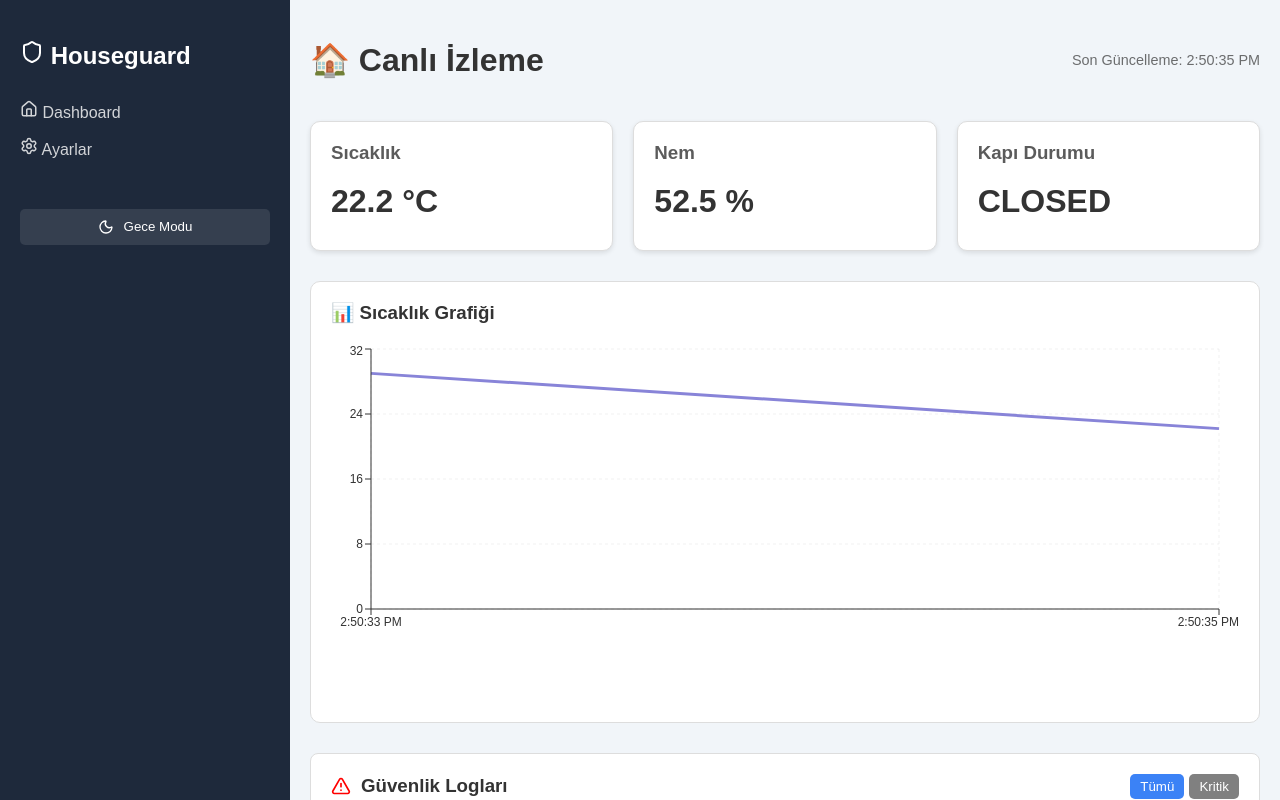
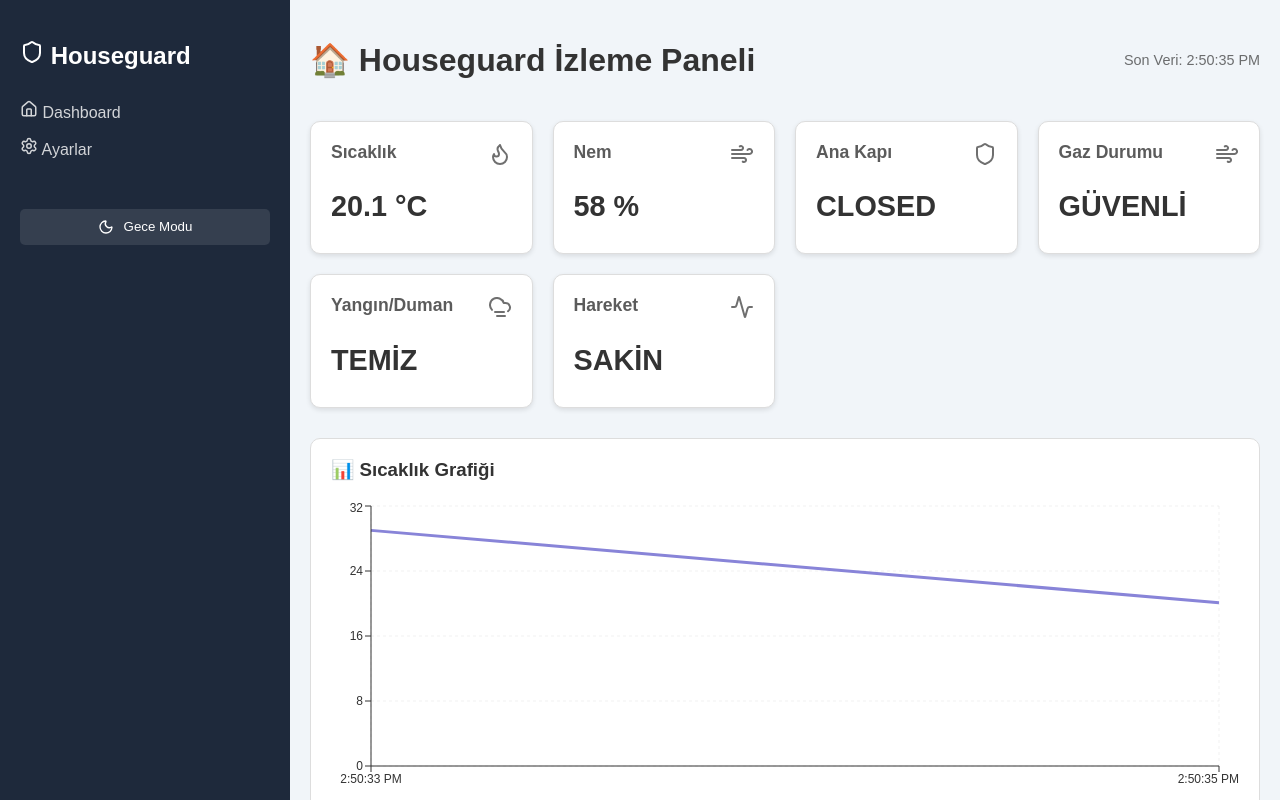
Before and after one commit to HMertly/houseguard-iot, a React (Vite) app: page / in a window 1280 px wide. Shown: the top 800 px of the page. Built offline with nearby package versions, Linux system fonts and the light colour scheme.

Commit message:
salih sprint 5 final

```diff
--- a/src/App.jsx
+++ b/src/App.jsx
@@ -1,14 +1,14 @@
-// src/App.jsx (Final Sürüm)
+// src/App.jsx - (MERT'İN PROJESİYLE TAM UYUMLU FINAL VERSİYON)
 import { LineChart, Line, XAxis, YAxis, CartesianGrid, Tooltip, ResponsiveContainer } from 'recharts';
 import React, { useState } from 'react';
 import { BrowserRouter as Router, Routes, Route, Link } from 'react-router-dom';
 import { SensorProvider, useSensor } from './context/SensorContext';
-import { Shield, Home, Settings, AlertTriangle, Sun, Moon, Download, Flame, Siren } from 'lucide-react';
+// Yeni ikonlar ekledik: Wind (Gaz), CloudFog (Duman), Activity (Hareket)
+import { Shield, Home, Settings, AlertTriangle, Sun, Moon, Download, Flame, Siren, Wind, CloudFog, Activity } from 'lucide-react';
 import { ToastContainer } from 'react-toastify';
 import 'react-toastify/dist/ReactToastify.css';
 
-// ...SensorCard bileşeni aynı...
-const SensorCard = ({ title, value, unit, alert }) => (
+const SensorCard = ({ title, value, unit, alert, icon }) => (
   <div style={{
     border: '1px solid var(--border-color)',
     padding: '20px',
@@ -16,19 +16,24 @@ const SensorCard = ({ title, value, unit, alert }) => (
     backgroundColor: alert ? '#ef4444' : 'var(--card-bg)',
     color: alert ? 'white' : 'var(--text-color)',
     boxShadow: '0 2px 5px rgba(0,0,0,0.1)',
-    transition: '0.3s'
+    transition: '0.3s',
+    display: 'flex',
+    flexDirection: 'column',
+    justifyContent: 'space-between'
   }}>
-    <h3 style={{ marginTop: 0, opacity: 0.8, color: 'inherit' }}>{title}</h3>
-    <h2 style={{ fontSize: '2rem', margin: '10px 0', color: 'inherit' }}>{value} {unit}</h2>
+    <div style={{display:'flex', justifyContent:'space-between', alignItems:'flex-start'}}>
+      <h3 style={{ marginTop: 0, opacity: 0.8, color: 'inherit', fontSize:'1.1rem' }}>{title}</h3>
+      {icon && <div style={{opacity:0.7}}>{icon}</div>}
+    </div>
+    <h2 style={{ fontSize: '1.8rem', margin: '10px 0', color: 'inherit' }}>{value} {unit}</h2>
   </div>
 );
 
-// ...Dashboard bileşeni aynı...
 const Dashboard = () => {
   const { sensorData, alerts, history } = useSensor();
   const [filterType, setFilterType] = useState('ALL');
 
-  if (!sensorData) return <div style={{padding: 20}}>Sistem Başlatılıyor...</div>;
+  if (!sensorData) return <div style={{padding: 20}}>Sistem Sensörlere Bağlanıyor...</div>;
 
   const filteredAlerts = alerts.filter(log => {
     if (filterType === 'ALL') return true;
@@ -38,14 +43,47 @@ const Dashboard = () => {
   return (
     <div style={{ padding: '20px' }}>
       <div style={{display:'flex', justifyContent:'space-between', alignItems:'center'}}>
-        <h1 style={{ color: 'var(--text-color)' }}>🏠 Canlı İzleme</h1>
-        <span style={{fontSize:'0.9rem', opacity:0.7}}>Son Güncelleme: {new Date().toLocaleTimeString()}</span>
+        <h1 style={{ color: 'var(--text-color)' }}>🏠 Houseguard İzleme Paneli</h1>
+        <span style={{fontSize:'0.9rem', opacity:0.7}}>Son Veri: {new Date().toLocaleTimeString()}</span>
       </div>
 
+      {/* SENSÖR KARTLARI (MERT'İN DONANIMINA GÖRE GÜNCELLENDİ) */}
       <div style={{ display: 'grid', gridTemplateColumns: 'repeat(auto-fit, minmax(200px, 1fr))', gap: '20px', marginTop: '20px' }}>
-        <SensorCard title="Sıcaklık" value={sensorData.temperature} unit="°C" />
-        <SensorCard title="Nem" value={sensorData.humidity} unit="%" />
-        <SensorCard title="Kapı Durumu" value={sensorData.door_status} unit="" alert={sensorData.door_status === 'OPEN'} />
+        {/* 1. Sıcaklık */}
+        <SensorCard title="Sıcaklık" value={sensorData.temperature} unit="°C" icon={<Flame size={24}/>} alert={sensorData.temperature > 50} />
+
+        {/* 2. Nem */}
+        <SensorCard title="Nem" value={sensorData.humidity} unit="%" icon={<Wind size={24}/>} />
+
+        {/* 3. Kapı */}
+        <SensorCard title="Ana Kapı" value={sensorData.door_status} unit="" icon={<Shield size={24}/>} alert={sensorData.door_status === 'OPEN'} />
+
+        {/* 4. Gaz Sensörü (YENİ) */}
+        <SensorCard
+          title="Gaz Durumu"
+          value={sensorData.gas_detected ? "KAÇAK VAR!" : "GÜVENLİ"}
+          unit=""
+          icon={<Wind size={24}/>}
+          alert={sensorData.gas_detected === 1}
+        />
+
+        {/* 5. Duman Sensörü (YENİ) */}
+        <SensorCard
+          title="Yangın/Duman"
+          value={sensorData.smoke_detected ? "DUMAN!" : "TEMİZ"}
+          unit=""
+          icon={<CloudFog size={24}/>}
+          alert={sensorData.smoke_detected === 1}
+        />
+
+        {/* 6. Hareket Sensörü (YENİ) */}
+        <SensorCard
+          title="Hareket"
+          value={sensorData.motion_detected ? "HAREKETLİ" : "SAKİN"}
+          unit=""
+          icon={<Activity size={24}/>}
+          alert={sensorData.motion_detected === 1}
+        />
       </div>
 
       <div style={{ marginTop: '30px', background: 'var(--card-bg)', padding: '20px', borderRadius: '10px', minHeight: '400px', border: '1px solid var(--border-color)' }}>
@@ -70,12 +108,14 @@ const Dashboard = () => {
           </h3>
           <div style={{display:'flex', gap:'5px'}}>
              <button onClick={() => setFilterType('ALL')} style={{background: filterType==='ALL'?'#3b82f6':'gray', color:'white', border:'none', padding:'5px 10px', borderRadius:'5px'}}>Tümü</button>
-             <button onClick={() => setFilterType('CRITICAL')} style={{background: filterType==='CRITICAL'?'#ef4444':'gray', color:'white', border:'none', padding:'5px 10px', borderRadius:'5px'}}>Kritik</button>
+             <button onClick={() => setFilterType('FIRE')} style={{background: filterType==='FIRE'?'#ef4444':'gray', color:'white', border:'none', padding:'5px 10px', borderRadius:'5px'}}>Yangın</button>
+             <button onClick={() => setFilterType('SOS')} style={{background: filterType==='SOS'?'#f59e0b':'gray', color:'white', border:'none', padding:'5px 10px', borderRadius:'5px'}}>SOS</button>
           </div>
         </div>
         <div style={{maxHeight: '200px', overflowY: 'auto'}}>
           {filteredAlerts.length === 0 ? <p style={{ opacity: 0.6 }}>Kayıt yok.</p> : filteredAlerts.map((a, i) => (
-            <div key={i} style={{ padding: '8px', borderBottom: '1px solid var(--border-color)', color: a.type === 'CRITICAL' ? 'red' : a.type === 'SOS' ? 'orange' : 'inherit' }}>
+            <div key={i} style={{ padding: '8px', borderBottom: '1px solid var(--border-color)',
+              color: a.type === 'FIRE' || a.type === 'DANGER' ? 'red' : a.type === 'SOS' ? 'orange' : 'inherit' }}>
               <strong>[{a.type}]</strong> {a.time} - {a.msg}
             </div>
           ))}
@@ -85,7 +125,6 @@ const Dashboard = () => {
   );
 };
 
-// SPRINT 5: Yeni Ayarlar Sayfası
 const SettingsPage = () => {
   const { thresholds, updateThresholds, exportCSV, triggerDemo } = useSensor();
   const [tempLimit, setTempLimit] = useState(thresholds.temp);
@@ -102,24 +141,17 @@ const SettingsPage = () => {
         <h3 style={{marginTop:0, color: 'var(--text-color)'}}>Alarm Sınırları</h3>
         <div style={{marginBottom: '15px'}}>
           <label style={{display:'block', marginBottom:'5px', color:'var(--text-color)'}}>Maksimum Sıcaklık (°C):</label>
-          <input
-            type="number"
-            value={tempLimit}
-            onChange={(e) => setTempLimit(e.target.value)}
-            style={{padding:'10px', width:'100%', borderRadius:'5px', border:'1px solid #ccc'}}
-          />
+          <input type="number" value={tempLimit} onChange={(e) => setTempLimit(e.target.value)}
+            style={{padding:'10px', width:'100%', borderRadius:'5px', border:'1px solid #ccc'}} />
         </div>
-        <button onClick={handleSave} style={{background: '#22c55e', color:'white', padding:'10px 20px', border:'none', borderRadius:'5px', width:'100%'}}>
-          Kaydet
-        </button>
+        <button onClick={handleSave} style={{background: '#22c55e', color:'white', padding:'10px 20px', border:'none', borderRadius:'5px', width:'100%'}}>Kaydet</button>
       </div>
 
       <div style={{ background: 'var(--card-bg)', padding: '20px', borderRadius: '10px', border: '1px solid var(--border-color)', marginTop: '20px' }}>
-        <h3 style={{marginTop:0, color: 'var(--text-color)'}}>Demo / Senaryo Modu</h3>
-        <p style={{opacity:0.7, fontSize:'0.9rem'}}>Sunum sırasında acil durumları manuel tetiklemek için kullanın.</p>
+        <h3 style={{marginTop:0, color: 'var(--text-color)'}}>Demo / Test Modu</h3>
         <div style={{display:'flex', gap:'10px'}}>
           <button onClick={() => triggerDemo('FIRE')} style={{background: '#ef4444', color:'white', padding:'15px', border:'none', borderRadius:'5px', flex:1, display:'flex', justifyContent:'center', gap:'10px'}}>
-            <Flame /> Yangın Başlat
+            <Flame /> Yangın/Duman
           </button>
           <button onClick={() => triggerDemo('SOS')} style={{background: '#f59e0b', color:'white', padding:'15px', border:'none', borderRadius:'5px', flex:1, display:'flex', justifyContent:'center', gap:'10px'}}>
             <Siren /> SOS Sinyali
@@ -148,12 +180,10 @@ const MainLayout = () => {
           <Link to="/" style={{ color: 'white', opacity: 0.8 }}> <Home size={18} /> Dashboard</Link>
           <Link to="/settings" style={{ color: 'white', opacity: 0.8 }}> <Settings size={18} /> Ayarlar</Link>
         </nav>
-
         <button onClick={toggleTheme} style={{marginTop: '50px', background: 'rgba(255,255,255,0.1)', color: 'white', border: 'none', padding: '10px', width: '100%', display: 'flex', alignItems: 'center', justifyContent: 'center', gap: '10px', borderRadius: '5px'}}>
           {theme === 'light' ? <><Moon size={16}/> Gece Modu</> : <><Sun size={16}/> Gündüz Modu</>}
         </button>
       </div>
-
       <div style={{ flex: 1, backgroundColor: 'var(--bg-color)', transition: '0.3s' }}>
         <Routes>
           <Route path="/" element={<Dashboard />} />
--- a/src/context/SensorContext.jsx
+++ b/src/context/SensorContext.jsx
@@ -1,4 +1,4 @@
-// src/context/SensorContext.jsx (DÜZELTİLMİŞ - Demo Modu Fix)
+// src/context/SensorContext.jsx - (MERT'İN KODUYLA EŞLEŞTİRİLDİ)
 import { createContext, useState, useEffect, useContext } from 'react';
 import { generateFakeData } from '../services/MockDataService';
 import { toast } from 'react-toastify';
@@ -11,13 +11,11 @@ export const SensorProvider = ({ children }) => {
   const [alerts, setAlerts] = useState([]);
   const [theme, setTheme] = useState(localStorage.getItem('theme') || 'light');
 
-  // Ayarlar
   const [thresholds, setThresholds] = useState(() => {
     const saved = localStorage.getItem('thresholds');
     return saved ? JSON.parse(saved) : { temp: 50, hum: 80 };
   });
 
-  // FIX: Simülasyon Durumu (Normalde null, butona basınca 'FIRE' veya 'SOS' olur)
   const [simulationMode, setSimulationMode] = useState(null);
 
   const updateThresholds = (newSettings) => {
@@ -48,17 +46,13 @@ export const SensorProvider = ({ children }) => {
     toast.success("Rapor İndirildi!");
   };
 
-  // FIX: Demo Tetikleyici - Artık modu değiştiriyor ve 15 saniye kilitliyor
   const triggerDemo = (type) => {
-    setSimulationMode(type); // Modu aktif et
-
+    setSimulationMode(type);
     if (type === 'FIRE') {
-      toast.error("🔥 YANGIN SİMÜLASYONU BAŞLATILDI! (15 Saniye)");
+      toast.error("🔥 YANGIN VE DUMAN SİMÜLASYONU BAŞLATILDI!");
     } else if (type === 'SOS') {
-      toast.warn("🆘 SOS SİMÜLASYONU BAŞLATILDI! (15 Saniye)");
+      toast.warn("🆘 SOS SİMÜLASYONU BAŞLATILDI!");
     }
-
-    // 15 saniye sonra sistemi normale döndür
     setTimeout(() => {
       setSimulationMode(null);
       toast.info("Simülasyon bitti, sistem normale döndü.");
@@ -70,18 +64,18 @@ export const SensorProvider = ({ children }) => {
   useEffect(() => {
     const interval = setInterval(() => {
       try {
-        // 1. Rastgele veriyi al
         let rawData = generateFakeData();
 
-        // FIX: EĞER SİMÜLASYON VARSA, VERİYİ ZORLA DEĞİŞTİR
+        // --- SİMÜLASYON MANTIĞI ---
         if (simulationMode === 'FIRE') {
-          rawData.temperature = 95; // Sıcaklığı zorla 95 yap
-          rawData.humidity = 10;
+          rawData.temperature = 95;
+          rawData.smoke_detected = 1; // Yangında duman da olur
+          rawData.gas_detected = 0;
         } else if (simulationMode === 'SOS') {
-          rawData.sos_alert = true; // SOS'i zorla aç
+          rawData.sos_alert = true;
         }
+        // --------------------------
 
-        // Validation
         if (rawData.temperature > 100) return;
 
         setSensorData(rawData);
@@ -96,26 +90,51 @@ export const SensorProvider = ({ children }) => {
           return newHistory;
         });
 
-        // Alarm Kontrolleri
+        // --- ALARM KONTROLLERİ ---
+
+        // 1. Sıcaklık Kontrolü
         if (rawData.temperature > thresholds.temp) {
-           if (Math.random() > 0.8) { // Spam önleme
+           if (Math.random() > 0.8) {
              toast.error(`🔥 YÜKSEK SICAKLIK! (${rawData.temperature}°C)`);
              setAlerts(prev => [{ msg: `Yüksek Sıcaklık (${rawData.temperature}°C)`, type: 'CRITICAL', time: new Date().toLocaleTimeString() }, ...prev]);
              alarmSound.play().catch(()=>{});
            }
         }
 
+        // 2. Kapı Kontrolü
         if (rawData.door_status === 'OPEN') {
           alarmSound.play().catch(()=>{});
           if (Math.random() > 0.7) {
              toast.error(`⚠️ KAPI AÇILDI!`);
-             setAlerts(prev => [{ msg: "KAPI AÇILDI!", type: 'CRITICAL', time: new Date().toLocaleTimeString() }, ...prev]);
+             setAlerts(prev => [{ msg: "KAPI AÇILDI!", type: 'SECURITY', time: new Date().toLocaleTimeString() }, ...prev]);
           }
         }
 
+        // 3. SOS Kontrolü
         if (rawData.sos_alert) {
           toast.warn("🆘 SOS SİNYALİ!");
-          setAlerts(prev => [{ msg: "SOS ALARM!", type: 'SOS', time: new Date().toLocaleTimeString() }, ...prev]);
+          setAlerts(prev => [{ msg: "SOS BUTONU!", type: 'SOS', time: new Date().toLocaleTimeString() }, ...prev]);
+        }
+
+        // 4. Gaz Kontrolü (YENİ)
+        if (rawData.gas_detected === 1) {
+          alarmSound.play().catch(()=>{});
+          toast.error("☠️ GAZ KAÇAĞI TESPİT EDİLDİ!");
+          setAlerts(prev => [{ msg: "GAZ KAÇAĞI!", type: 'DANGER', time: new Date().toLocaleTimeString() }, ...prev]);
+        }
+
+        // 5. Duman Kontrolü (YENİ)
+        if (rawData.smoke_detected === 1) {
+          alarmSound.play().catch(()=>{});
+          toast.error("☁️ DUMAN ALGILANDI (YANGIN RİSKİ)!");
+          setAlerts(prev => [{ msg: "DUMAN TESPİTİ!", type: 'FIRE', time: new Date().toLocaleTimeString() }, ...prev]);
+        }
+
+        // 6. Hareket Kontrolü (YENİ) - Sadece log düşsün, çok ses yapmasın
+        if (rawData.motion_detected === 1) {
+           if(Math.random() > 0.9) { // Çok spam yapmasın
+             setAlerts(prev => [{ msg: "Hareket Algılandı", type: 'MOTION', time: new Date().toLocaleTimeString() }, ...prev]);
+           }
         }
 
       } catch (error) {
@@ -124,7 +143,7 @@ export const SensorProvider = ({ children }) => {
     }, 2000);
 
     return () => clearInterval(interval);
-  }, [thresholds, simulationMode]); // FIX: simulationMode değişince burası güncellensin
+  }, [thresholds, simulationMode]);
 
   return (
     <SensorContext.Provider value={{ sensorData, history, alerts, theme, toggleTheme, thresholds, updateThresholds, exportCSV, triggerDemo }}>
--- a/src/services/MockDataService.js
+++ b/src/services/MockDataService.js
@@ -1,11 +1,23 @@
-// src/services/MockDataService.js
+// src/services/MockDataService.js - (DONANIM UYUMLU VERSİYON)
 export const generateFakeData = () => {
-  return {
-    timestamp: new Date().toISOString(),
-    sensor_id: "ESP32_MAIN_01",
-    temperature: (20 + Math.random() * 10).toFixed(1),
-    humidity: (40 + Math.random() * 20).toFixed(1),
-    door_status: Math.random() > 0.9 ? "OPEN" : "CLOSED",
-    sos_alert: Math.random() > 0.98 ? true : false,
+    return {
+      // 1. DHT11 Sensörü (Sıcaklık ve Nem)
+      temperature: parseFloat((20 + Math.random() * 10).toFixed(1)), // 20-30 arası
+      humidity: Math.floor(40 + Math.random() * 20), // %40-%60 arası
+
+      // 2. Kapı Sensörü (RF 433MHz)
+      door_status: Math.random() > 0.95 ? 'OPEN' : 'CLOSED', // %5 ihtimalle açık
+
+      // 3. Hareket Sensörü (PIR) - YENİ
+      motion_detected: Math.random() > 0.90 ? 1 : 0, // %10 ihtimalle hareket var
+
+      // 4. Gaz Sensörü (MQ-2 vb.) - YENİ
+      gas_detected: Math.random() > 0.98 ? 1 : 0, // %2 ihtimalle gaz kaçağı
+
+      // 5. Duman Sensörü - YENİ
+      smoke_detected: Math.random() > 0.99 ? 1 : 0, // %1 ihtimalle yangın
+
+      // 6. SOS Butonu (RF Kumanda)
+      sos_alert: Math.random() > 0.995 // %0.5 ihtimalle yardım çağrısı
+    };
   };
-};
```
